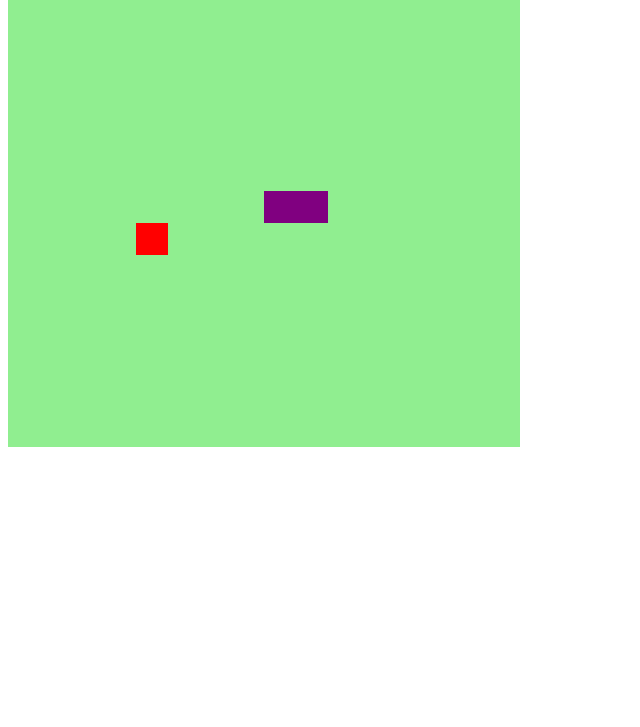
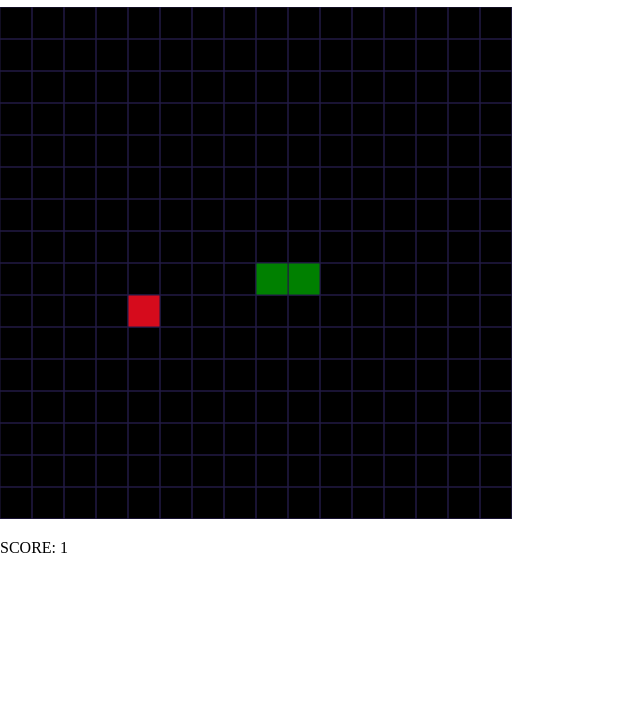
Before and after one commit to juliana-happatsch/snake-game, a plain HTML site: page index.html in a window 1280 px wide. Shown: the part 73-800 px from the top of the page, without its empty margins (0-640 px from the left). Drawn offline with Linux system fonts and the light colour scheme.

Commit message:
Create score and start styling

```diff
--- a/index.html
+++ b/index.html
@@ -9,6 +9,8 @@
   <title>Snake Game</title>
 </head>
 <body>
+  <h1 id='title'>Snake Game</h1>
   <canvas id='snake' width='512' height='512'></canvas>
+  <p id='score'></p>
 </body>
 </html>
--- a/script.js
+++ b/script.js
@@ -17,16 +17,33 @@ const food = {
   y: Math.floor(Math.random() * 15 + 1) * box,
 };
 
+// score
+const scoreArea = document.getElementById('score');
+let score = 0;
+
+console.log(canvas.width);
+const cols = canvas.width / box;
+const rows = canvas.height / box;
+
 // functions
 function createBG() {
-  context.fillStyle = 'lightgreen';
+  context.fillStyle = 'black';
   context.fillRect(0, 0, 16 * box, 16 * box);
+
+  for (let i = 0; i < 512; i++) {
+    for (let j = 0; j < 512; j++) {
+      context.strokeStyle = 'rgb(34, 27, 68)';
+      context.strokeRect(i * box, j * box, box, box);
+    }
+  }
 }
 
 function createSnake() {
   for (let i = 0; i < snake.length; i++) {
-    context.fillStyle = 'purple';
+    context.fillStyle = 'green';
     context.fillRect(snake[i].x, snake[i].y, box, box);
+    context.strokeStyle = 'rgb(34, 27, 68)';
+    context.strokeRect(snake[i].x, snake[i].y, box, box);
   }
 }
 
@@ -38,8 +55,10 @@ function update(e) {
 }
 
 function drawFood() {
-  context.fillStyle = 'red';
+  context.fillStyle = 'rgb(214, 11, 28)';
   context.fillRect(food.x, food.y, box, box);
+  context.strokeStyle = 'rgb(34, 27, 68)';
+  context.strokeRect(food.x, food.y, box, box);
 }
 
 function changeDirectionAndSize() {
@@ -61,6 +80,8 @@ function changeDirectionAndSize() {
   } else {
     food.x = Math.floor(Math.random() * 15 + 1) * box;
     food.y =  Math.floor(Math.random() * 15 + 1) * box;
+
+    score += 1;
   }
 
   let newHead = {
@@ -76,8 +97,24 @@ function killSnake() {
     if (snake[0].x === snake[i].x && snake[0].y === snake[i].y) {
       clearInterval(game);
       alert('Game Over :(');
+
+      const startAgain = confirm('Start again?');
+
+      if (startAgain) {
+        score = 0;
+        snake.length = 0;
+        snake[0] = { x: 8 * box, y: 8 * box };
+
+        food.x = Math.floor(Math.random() * 15 + 1) * box;
+        food.y =  Math.floor(Math.random() * 15 + 1) * box;
+        setInterval(startGame, 100);
+      }
     }
   }
+}
+
+function writeScore() {
+  scoreArea.innerText = `SCORE: ${score}`;
 }
 
 function startGame() {
@@ -86,6 +123,7 @@ function startGame() {
   changeDirectionAndSize();
   drawFood();
   killSnake();
+  writeScore();
 }
 
 const game = setInterval(startGame, 100);
--- a/style.css
+++ b/style.css
@@ -0,0 +1,5 @@
+body {
+  padding: 0;
+  margin: 0;
+  box-sizing: border-box;
+}
```
